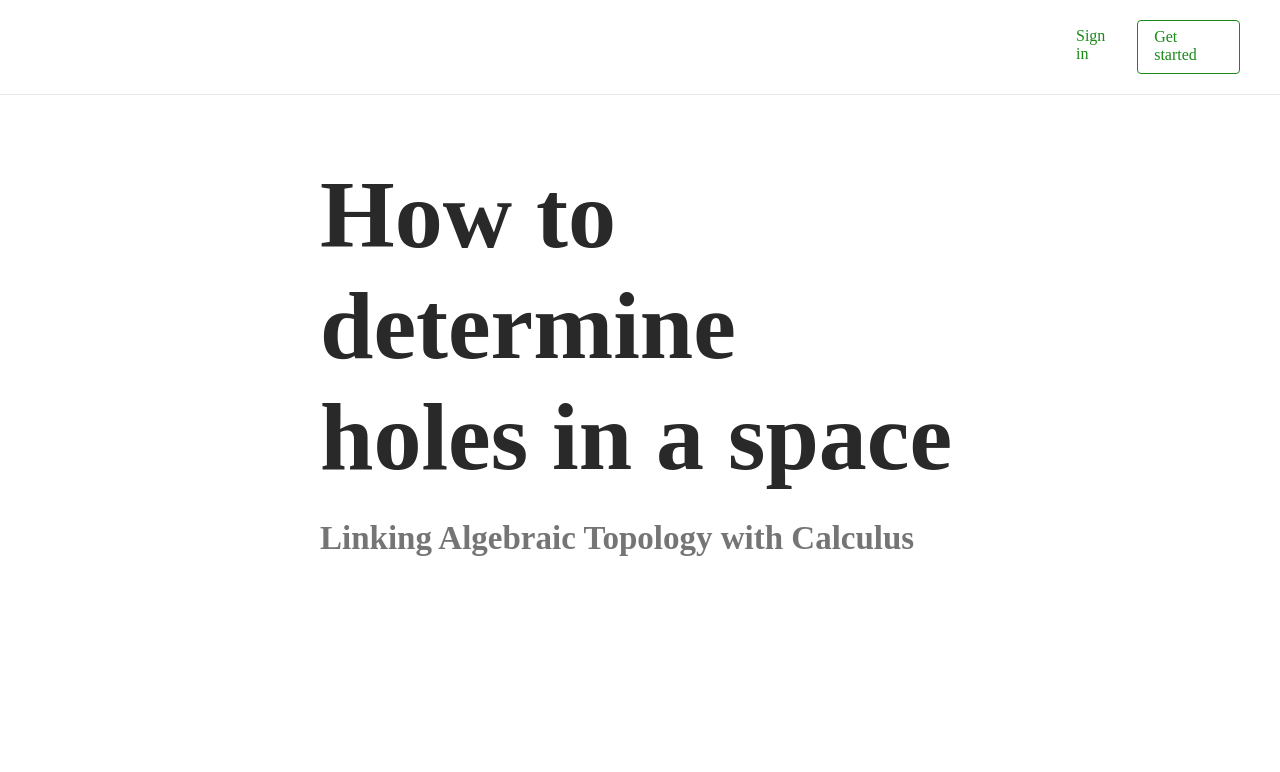
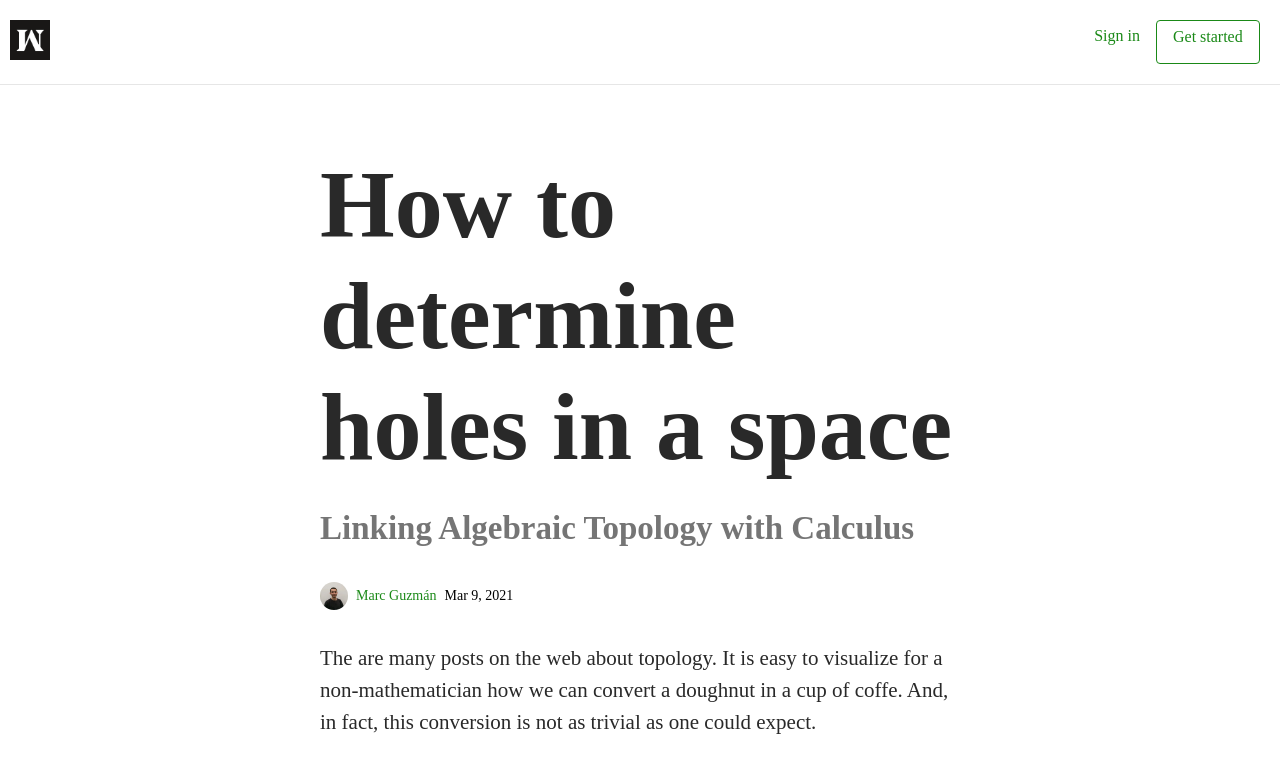
Before and after one commit to marcguzmanalbiol/fakeMedium, a plain HTML site: page index.html in a window 1280 px wide. Drawn offline with Linux system fonts and the light colour scheme.

Commit message:
Added title target bar and some text to the article.

```diff
--- a/index.css
+++ b/index.css
@@ -2,20 +2,22 @@ header {
     border-bottom: 1px solid rgba(230, 230, 230, 1);
     display: flex;
     flex-direction: row;
-    padding: 20px 40px;
-    align-items: flex-start;
+    padding: 20px 10px 20px 10px;
+    position: relative;
+
 }
 
 .loginNav {
     color: rgba(26, 137, 23, 1);
-    display: inline-flex;
+    display: flex;
+    flex-grow: 1;
 }
 
 #getstartedContainer {
     border: rgba(26, 137, 23, 1) solid 1px;
     border-radius: 4px;
     padding: 7px 16px 9px;
-    display: inline-block;
+
 }
 
 #signinContainer {
@@ -23,7 +25,14 @@ header {
 }
 
 #headerLogoContainer {
-    margin-right: 85%;
+    flex-grow: 100;
+
+}
+
+#headerLogoContainer img {
+    height: 40px;
+    width: 40px;
+
 }
 
 body {
@@ -36,9 +45,6 @@ body {
 a {
     text-decoration: none;
     cursor: pointer;
-}
-
-.loginNav a {
     color: rgba(26, 137, 23, 1);
 }
 
@@ -59,5 +65,29 @@ main {
 .blogSubTitle {
     color: rgba(117, 117, 117, 1);
     font-size: 22px;
+}
 
+.targetUserLink {
+    font-weight: 400;
+    margin-right: .5rem;
 }
+
+.targetContainer {
+    display: flex;
+    align-items: center;
+    font-size: 14px;
+}
+
+.targetUserImg {
+    border-radius: 50%;
+    width: 28px;
+    height: 28px;
+    margin-right: .5rem;
+}
+
+article {
+    margin-top: 24px;
+    font-size: 21px;
+    color: rgba(41, 41, 41, 1);
+    line-height: 32px;
+}
--- a/index.html
+++ b/index.html
@@ -3,14 +3,15 @@
   <head>
     <meta charset="UTF-8" />
     <meta http-equiv="X-UA-Compatible" content="IE=edge" />
-    <meta name="viewport" content="width=device-width, initial-scale=1.0" />
     <link rel="stylesheet" href="index.css" />
     <title>Blog -</title>
   </head>
 
   <body>
     <header>
-      <div id="headerLogoContainer"></div>
+      <div id="headerLogoContainer">
+        <img src="logo.png">
+      </div>
       <nav class="loginNav">
         <div id="signinContainer"><a href="#">Sign in</a></div>
         <div id="getstartedContainer"><a href="#">Get started</a></div>
@@ -25,6 +26,25 @@
     <span class="blogSubTitle">
       <h2> Linking Algebraic Topology with Calculus </h2>
     </span>
+    <div class="targetContainer">
+      <img src="user.jpeg" class="targetUserImg">
+      <div class="targetUserLink">
+        <a href="#">
+          <p>Marc Guzmán</p>
+        </a>
+      </div>
+      <div class="targetText">
+        <p>Mar 9, 2021</p>
+      </div>
+    </div>
 
+    <article>
+      <p>
+        The are many posts on the web about topology. It is easy to visualize for a non-mathematician how we
+        can convert a doughnut in a cup of coffe. And, in fact, this conversion is not as trivial as one could
+        expect.
+      </p>
+
+    </article>
   </main>
 </html>
```
Also changed, not shown: logo.png (added), user.jpeg (added).
